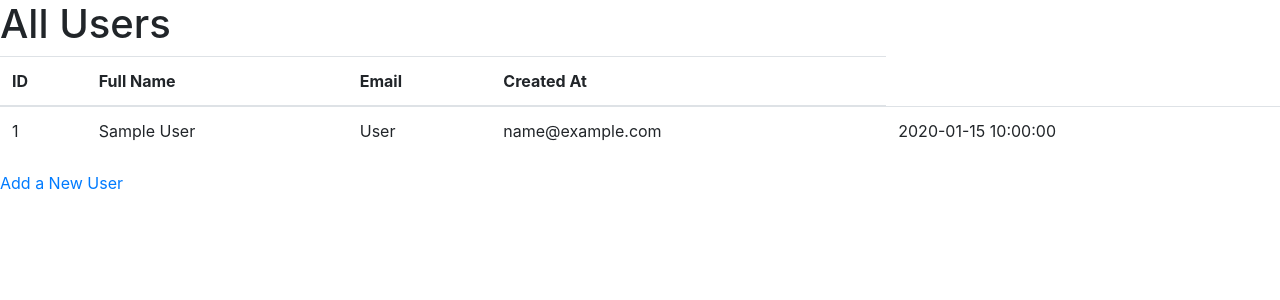
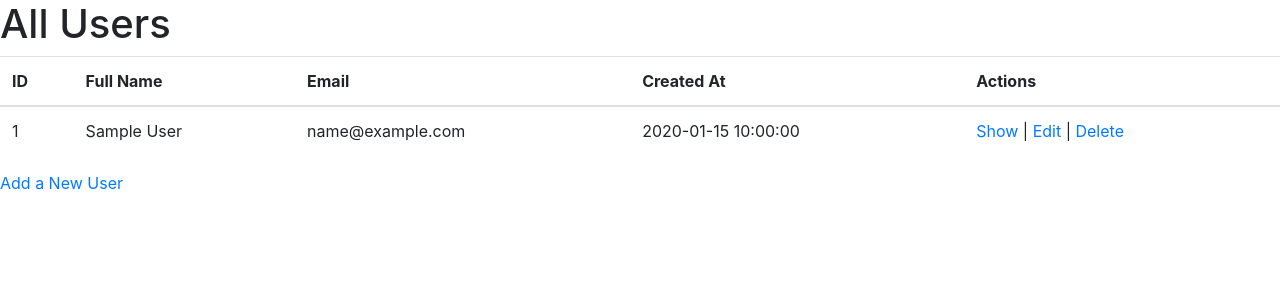
Before and after one commit to Dsakkos/Python, a Flask app: page /users in a window 1280 px wide. Shown: the top 300 px of the page. Run offline with Flask 2, Linux system fonts and the light colour scheme; tables that the repository leaves empty or names only in its code hold one stand-in row (values such as "Sample post").

Commit message:
Update users.html

```diff
--- a/users_cr/templates/users.html
+++ b/users_cr/templates/users.html
@@ -16,6 +16,7 @@
 					<th scope="col">Full Name</th>
 					<th scope="col">Email</th>
 					<th scope="col">Created At</th>
+					<th scope="col">Actions</th>
 				</tr>
 			</thead>
 			<tbody>
@@ -23,9 +24,13 @@
 					<tr>
 						<td>{{one_user.id}}</td>
 						<td>{{one_user.first_name}} {{one_user.last_name}}</td>
-						<td>{{one_user.last_name}}</td>
 						<td>{{one_user.email}}</td>
 						<td>{{one_user.created_at}}</td>
+						<td>
+							<a href="/users/new">Show</a> |
+							<a href="/users/new">Edit</a> |
+							<a href="/users/new">Delete</a>
+						</td>
 					</tr>
 				{% endfor %}
 			</tbody>
```
